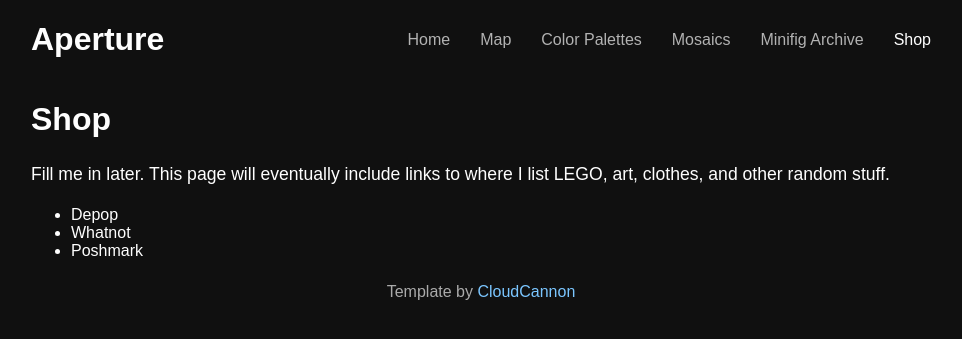
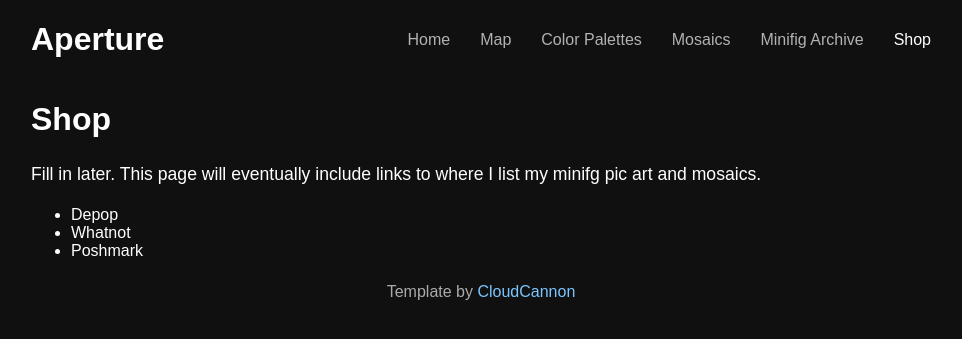
Before and after one commit to brirowe/Lego-Photography-Interactive-Portfolio, a Jekyll site: the page built from shop.md, in a window 1280 px wide. Shown: the top 339 px of the page, without its empty margins (159-1121 px from the left). Built offline with Jekyll 4.4.1, drawn with Linux system fonts in a browser that asks for light colours; some web fonts are replaced.

Commit message:
Update shop.md

```diff
--- a/shop.md
+++ b/shop.md
@@ -6,7 +6,7 @@ permalink: /shop/
 
 # Shop
 
-Fill me in later. This page will eventually include links to where I list LEGO, art, clothes, and other random stuff.
+Fill in later. This page will eventually include links to where I list my minifg pic art and mosaics.
 
 - Depop
 - Whatnot
```
